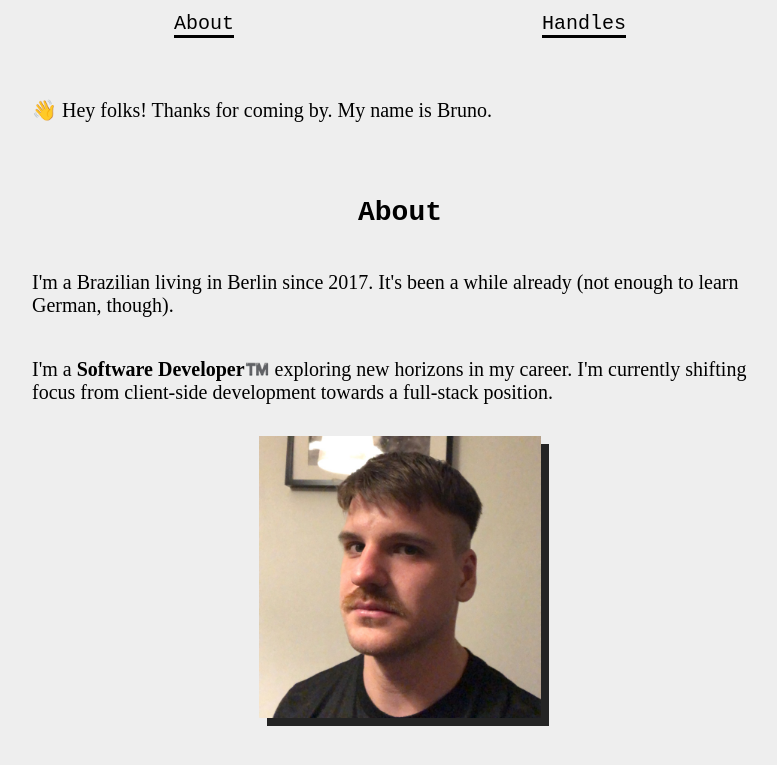
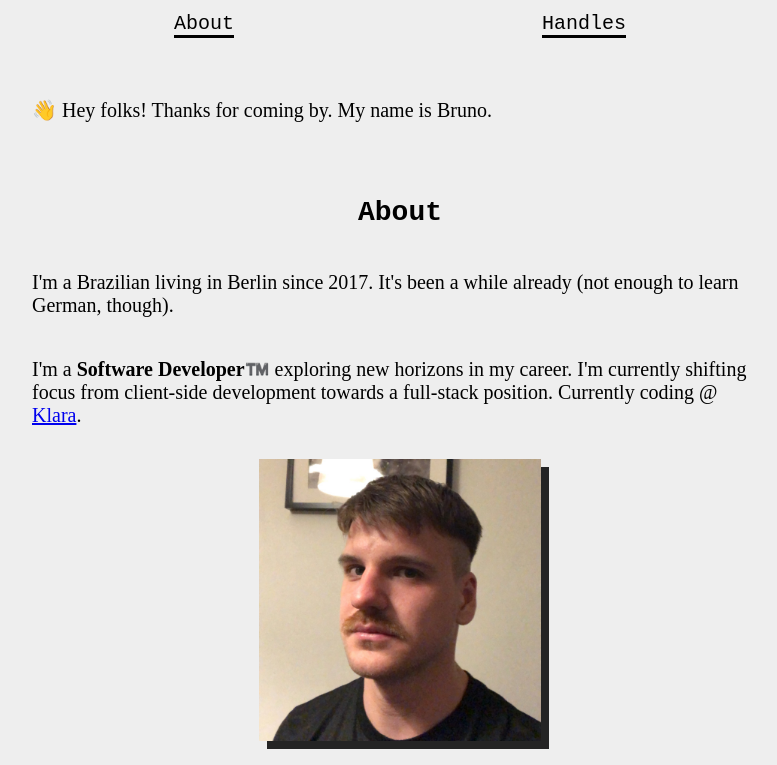
Before and after one commit to brunoskonrad/me-myself-and-i, a website: page index.html in a window 1280 px wide. Shown: the top 765 px of the page, without its empty margins (240-1017 px from the left). Drawn offline with Linux system fonts and the light colour scheme.

Commit message:
Add klara

```diff
--- a/index.html
+++ b/index.html
@@ -49,7 +49,8 @@
         <p>
           I'm a <strong>Software Developer™️</strong> exploring new horizons in
           my career. I'm currently shifting focus from client-side development
-          towards a full-stack position.
+          towards a full-stack position. Currently coding @
+          <a href="https://www.klara.com/">Klara</a>.
         </p>
 
         <div class="selfie selfie--today">
```
